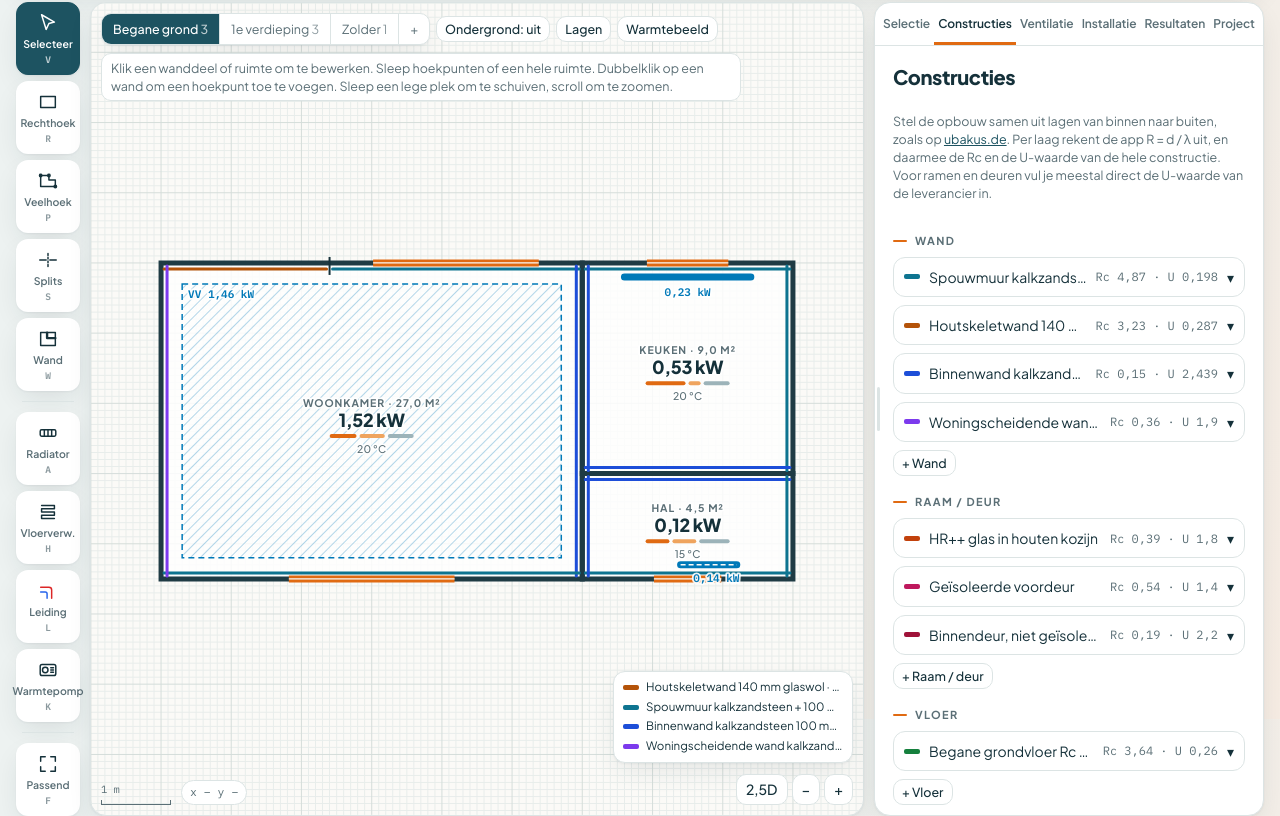
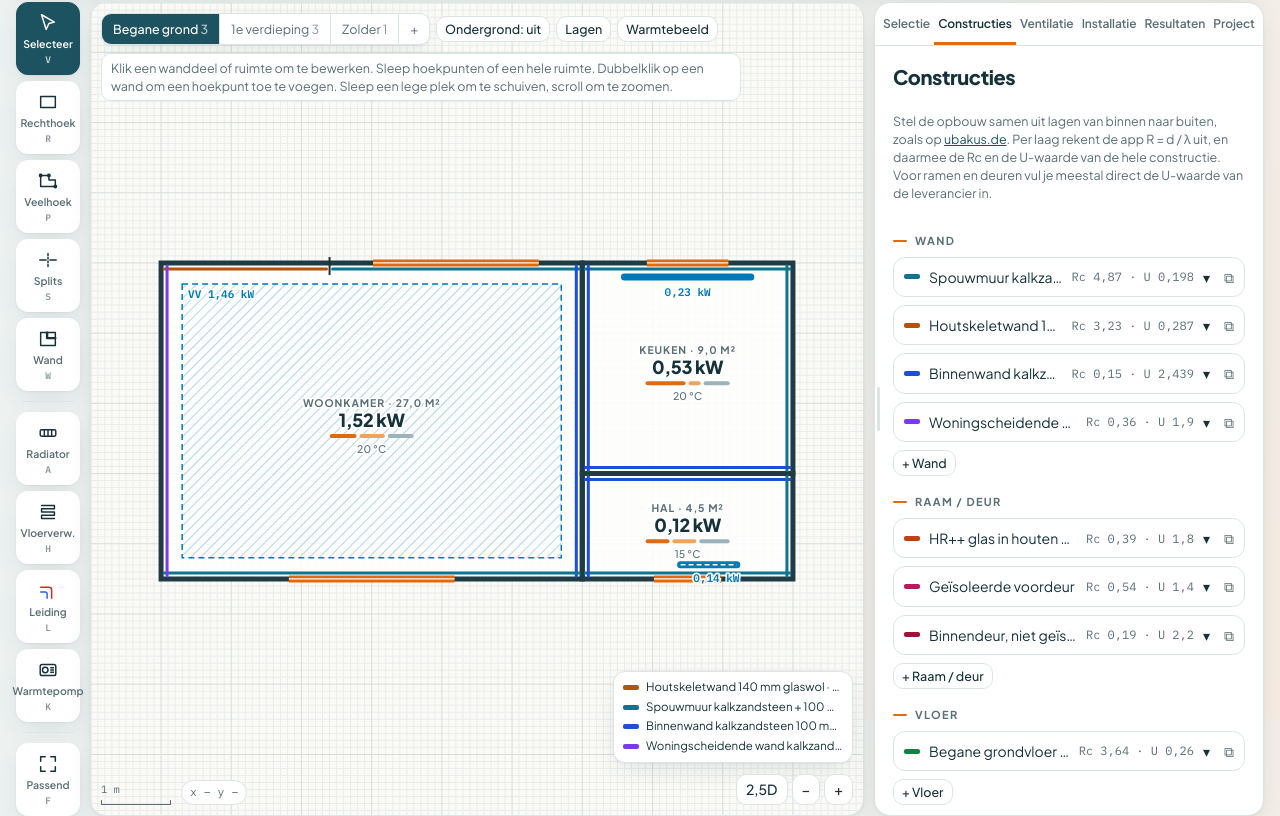
Before and after one commit to MellotronScratch/warmteverlies-tekentafel, a plain HTML site: page index.html in a window 1280 px wide. Both pictures are taken after a click on the tab "Constructies". Shown: the part 81-897 px from the top of the page. Drawn offline with Linux system fonts and the light colour scheme.

Commit message:
Constructies: kopieerknop in de kaartkop, kopie direct onder het origineel
Co-Authored-By: Claude Opus 5.5 <noreply@anthropic.com>

```diff
--- a/css/app.css
+++ b/css/app.css
@@ -1272,7 +1272,17 @@ svg .pilltxt {
   border-color: var(--accent);
   box-shadow: 0 0 0 1px var(--accent);
 }
+.conhead {
+  display: flex;
+  align-items: center;
+  padding-right: 6px;
+}
+.condup {
+  flex: none;
+}
 .consum {
+  flex: 1;
+  min-width: 0;
   display: flex;
   align-items: center;
   gap: 9px;
--- a/js/panel.js
+++ b/js/panel.js
@@ -607,7 +607,7 @@ function conCard(c, uses) {
   const open = conOpen === c.id;
   const r = c.mode === 'lagen' && c.layers.length ? calcLayers(c) : null;
   const Rc = r ? r.Rc : c.U > 0 ? 1 / c.U - RS[c.kind][0] - rseOf(c) : NaN;
-  let h = `<div class="concard ${open ? 'open' : ''}" id="card-${c.id}"><button class="consum" data-act="togglecon" data-c="${c.id}" aria-expanded="${open}"><span class="sw" style="background:${esc(c.color)}"></span><span class="nm">${esc(c.name)}</span><span class="val">Rc ${Number.isFinite(Rc) ? fmt(Rc, 2) : '–'} · U ${nv(c.U, 3)}</span><span aria-hidden="true">${open ? '▴' : '▾'}</span></button>`;
+  let h = `<div class="concard ${open ? 'open' : ''}" id="card-${c.id}"><div class="conhead"><button class="consum" data-act="togglecon" data-c="${c.id}" aria-expanded="${open}"><span class="sw" style="background:${esc(c.color)}"></span><span class="nm">${esc(c.name)}</span><span class="val">Rc ${Number.isFinite(Rc) ? fmt(Rc, 2) : '–'} · U ${nv(c.U, 3)}</span><span aria-hidden="true">${open ? '▴' : '▾'}</span></button><button class="xbtn condup" data-act="dupcon" data-c="${c.id}" title="Kopie maken" aria-label="Kopie maken van ${esc(c.name)}">⧉</button></div>`;
   if (open) {
     h += `<div class="conbody">
     <div class="row"><input type="color" class="colorin" id="f-con-${c.id}-col" data-f="con.${c.id}.color" value="${esc(c.color)}" aria-label="Kleur"><input class="in grow" id="f-con-${c.id}-n" data-f="con.${c.id}.name" value="${esc(c.name)}" aria-label="Naam constructie"></div>
@@ -619,7 +619,7 @@ function conCard(c, uses) {
     <label class="f" for="f-con-${c.id}-mode">Invoer<select class="in" id="f-con-${c.id}-mode" data-f="con.${c.id}.mode"><option value="lagen" ${c.mode === 'lagen' ? 'selected' : ''}>Opbouw in lagen</option><option value="U" ${c.mode === 'U' ? 'selected' : ''}>U-waarde invullen</option></select></label></div>
     <label class="chk"><input type="checkbox" id="f-con-${c.id}-inner" data-f="con.${c.id}.inner" ${c.inner ? 'checked' : ''}> Aan beide kanten binnen (binnenwand of verdiepingsvloer, Rse = Rsi)</label>
     ${c.mode === 'U' ? `<div class="fields">${numField('f-con-' + c.id + '-u', 'con.' + c.id + '.U', 'U-waarde', 'W/m²K', c.U, 3)}${numField('f-con-' + c.id + '-rc', 'con.' + c.id + '.Rc', 'Rc', 'm²K/W', Rc, 2)}</div><p class="note">Bijvoorbeeld de U-waarde uit <a href="https://www.ubakus.de/u-wert-rechner/" target="_blank" rel="noopener">ubakus.de</a> of van de leverancier.</p>` : layersEditor(c)}
-    <div class="row"><span class="note grow">${uses[c.id] ? `Gebruikt op ${uses[c.id].length} plek${uses[c.id].length > 1 ? 'ken' : ''}` : 'Nog niet gebruikt'}</span><button class="btn small" data-act="dupcon" data-c="${c.id}">Kopie</button><button class="btn small danger" data-act="delcon" data-c="${c.id}" ${uses[c.id] ? 'disabled title="Nog in gebruik: kies op de plekken hieronder eerst een andere constructie"' : ''}>Verwijderen</button></div>
+    <div class="row"><span class="note grow">${uses[c.id] ? `Gebruikt op ${uses[c.id].length} plek${uses[c.id].length > 1 ? 'ken' : ''}` : 'Nog niet gebruikt'}</span><button class="btn small" data-act="dupcon" data-c="${c.id}">Kopie maken</button><button class="btn small danger" data-act="delcon" data-c="${c.id}" ${uses[c.id] ? 'disabled title="Nog in gebruik: kies op de plekken hieronder eerst een andere constructie"' : ''}>Verwijderen</button></div>
     ${
       uses[c.id]
         ? `<div class="uselist">${uses[c.id]
--- a/js/views.js
+++ b/js/views.js
@@ -1397,7 +1397,8 @@ function act(a, b) {
       c.name = src.name + ' (kopie)';
       c.color = PALETTE[P.constructions.length % PALETTE.length];
       c.layers.forEach(l => (l.id = rid()));
-      P.constructions.push(c);
+      // directly below the original, so it is easy to find
+      P.constructions.splice(P.constructions.indexOf(src) + 1, 0, c);
       conFocus = c.id;
       markDirty();
       renderAll();
```
Also changed, not shown: 1 other file.
